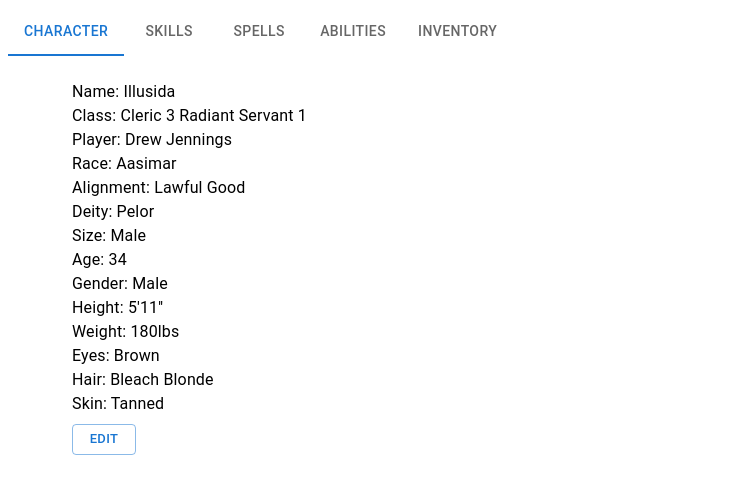
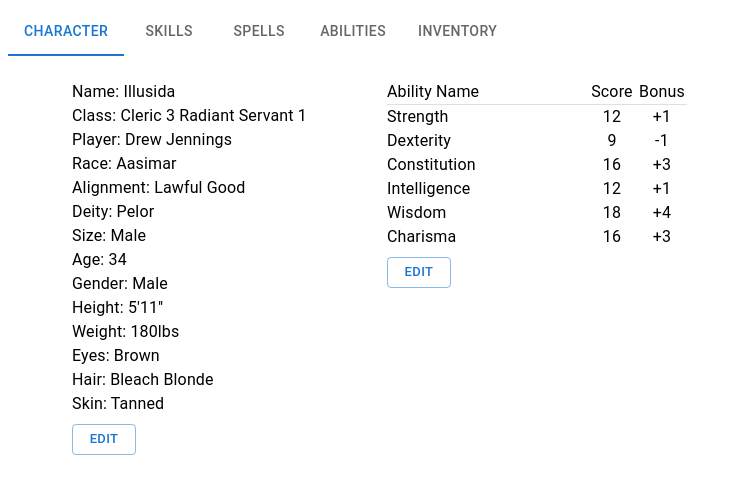
Before and after one commit to a-jennings/traska, a React (Create React App) app: page / in a window 1280 px wide. Shown: the top 494 px of the page, without its empty margins (0-739 px from the left). Built offline with nearby package versions, Linux system fonts and the light colour scheme; data requests are answered from the project's data file.

Commit message:
add char abilities and editable

```diff
--- a/data/db.json
+++ b/data/db.json
@@ -23,6 +23,14 @@
     "eyes": "Brown",
     "hair": "Bleach Blonde",
     "skin": "Tanned"
+  },
+  "abilities": {
+    "strength": 12,
+    "dexterity": 9,
+    "constitution": 16,
+    "intelligence": 12,
+    "wisdom": 18,
+    "charisma": 16
   },
   "skills": [
     {
--- /dev/null
+++ b/src/formatting.ts
@@ -0,0 +1,63 @@
+export const calcAbilityBonus = (score: number): number => {
+  if (score === 0 || score === 1) {
+    return -5;
+  }
+  if (score === 2 || score === 3) {
+    return -4;
+  }
+  if (score === 4 || score === 5) {
+    return -3;
+  }
+  if (score === 6 || score === 7) {
+    return -2;
+  }
+  if (score === 8 || score === 9) {
+    return -1;
+  }
+  if (score === 10 || score === 11) {
+    return 0;
+  }
+  if (score === 12 || score === 13) {
+    return 1;
+  }
+  if (score === 14 || score === 15) {
+    return 2;
+  }
+  if (score === 16 || score === 17) {
+    return 3;
+  }
+  if (score === 18 || score === 19) {
+    return 4;
+  }
+  if (score === 20 || score === 21) {
+    return 5;
+  }
+  if (score === 22 || score === 23) {
+    return 6;
+  }
+  if (score === 24 || score === 25) {
+    return 7;
+  }
+  if (score === 26 || score === 27) {
+    return 8;
+  }
+  if (score === 28 || score === 29) {
+    return 9;
+  }
+  if (score === 30) {
+    return 10;
+  }
+  return 99;
+};
+
+export const styleAbilityBonus = (score: number): string => {
+  if (score < 0) {
+    return String(score);
+  }
+  return `+${score}`;
+};
+
+//
+// 8 9 = -1
+// 10 11 = 0
+// 12 13 = 1
--- a/src/pages/Character/Character.tsx
+++ b/src/pages/Character/Character.tsx
@@ -3,6 +3,7 @@ import axios from "axios";
 import { CharacterData } from "../../types";
 import { Box, Typography, Button, Dialog } from "@mui/material";
 import { EditCharacterDialog } from "./EditCharacterDialog";
+import { CharacterAbilities } from "./CharacterAbilities/CharacterAbilities";
 
 axios.defaults.headers.common["Access-Control-Allow-Origin"] = "*";
 axios.defaults.headers.common["Access-Control-Allow-Methods"] =
@@ -28,7 +29,9 @@ export function Character(): ReactElement {
   }, [dialogOpen]);
 
   return (
-    <Box py={3} px={8}>
+    <>
+      <Box py={3} px={8} display="flex">
+        <Box mr={10}>
           <Box mb={1}>
             <Typography>Name: {data?.name}</Typography>
             <Box display="flex">
@@ -58,6 +61,10 @@ export function Character(): ReactElement {
           <Button variant="outlined" size="small" onClick={handleDialogOpen}>
             Edit
           </Button>
+        </Box>
+
+        <Box>{data && <CharacterAbilities />}</Box>
+      </Box>
 
       <Dialog
         maxWidth="sm"
@@ -69,6 +76,6 @@ export function Character(): ReactElement {
           <EditCharacterDialog onClose={handleDialogClose} data={data} />
         )}
       </Dialog>
-    </Box>
+    </>
   );
 }
--- /dev/null
+++ b/src/pages/Character/CharacterAbilities/CharacterAbilities.tsx
@@ -0,0 +1,142 @@
+import React, { ReactElement, useEffect, useState } from "react";
+import { Box, Typography, Grid, Divider, Button, Dialog } from "@mui/material";
+import { calcAbilityBonus, styleAbilityBonus } from "../../../formatting";
+import axios from "axios";
+import { CharacterAbilitiesList } from "../../../types";
+import { CharacterAbilitiesEditDialog } from "./CharacterAbilitiesEditDialog";
+
+axios.defaults.headers.common["Access-Control-Allow-Origin"] = "*";
+axios.defaults.headers.common["Access-Control-Allow-Methods"] =
+  "GET,PUT,POST,DELETE,PATCH,OPTIONS";
+
+export function CharacterAbilities(): ReactElement {
+  const [data, setData] = useState<CharacterAbilitiesList>();
+  const [dialogOpen, setDialogOpen] = useState(false);
+
+  const handleDialogOpen = () => {
+    setDialogOpen(true);
+  };
+
+  const handleDialogClose = () => {
+    setDialogOpen(false);
+  };
+
+  useEffect(() => {
+    axios
+      .get("http://localhost:3001/abilities")
+      .then((res: { data: CharacterAbilitiesList }) => setData(res.data))
+      .catch((error) => console.log(error));
+  }, [dialogOpen]);
+
+  if (!data) {
+    return <></>;
+  }
+
+  return (
+    <>
+      <Box minWidth="300px" maxWidth="300px">
+        <Grid container>
+          <Grid item xs={8}>
+            <Typography>Ability Name</Typography>
+          </Grid>
+          <Grid item xs={2} textAlign="center">
+            <Typography>Score</Typography>
+          </Grid>
+          <Grid item xs={2} textAlign="center">
+            <Typography>Bonus</Typography>
+          </Grid>
+          <Grid item xs={12}>
+            <Divider />
+          </Grid>
+
+          <Grid item xs={8}>
+            <Typography>Strength</Typography>
+          </Grid>
+          <Grid item xs={2} textAlign="center">
+            <Typography>{data.strength}</Typography>
+          </Grid>
+          <Grid item xs={2} textAlign="center">
+            <Typography>
+              {styleAbilityBonus(calcAbilityBonus(data.strength))}
+            </Typography>
+          </Grid>
+
+          <Grid item xs={8}>
+            <Typography>Dexterity</Typography>
+          </Grid>
+          <Grid item xs={2} textAlign="center">
+            <Typography>{data.dexterity}</Typography>
+          </Grid>
+          <Grid item xs={2} textAlign="center">
+            <Typography>
+              {styleAbilityBonus(calcAbilityBonus(data.dexterity))}
+            </Typography>
+          </Grid>
+
+          <Grid item xs={8}>
+            <Typography>Constitution</Typography>
+          </Grid>
+          <Grid item xs={2} textAlign="center">
+            <Typography>{data.constitution}</Typography>
+          </Grid>
+          <Grid item xs={2} textAlign="center">
+            <Typography>
+              {styleAbilityBonus(calcAbilityBonus(data.constitution))}
+            </Typography>
+          </Grid>
+
+          <Grid item xs={8}>
+            <Typography>Intelligence</Typography>
+          </Grid>
+          <Grid item xs={2} textAlign="center">
+            <Typography>{data.intelligence}</Typography>
+          </Grid>
+          <Grid item xs={2} textAlign="center">
+            <Typography>
+              {styleAbilityBonus(calcAbilityBonus(data.intelligence))}
+            </Typography>
+          </Grid>
+
+          <Grid item xs={8}>
+            <Typography>Wisdom</Typography>
+          </Grid>
+          <Grid item xs={2} textAlign="center">
+            <Typography>{data.wisdom}</Typography>
+          </Grid>
+          <Grid item xs={2} textAlign="center">
+            <Typography>
+              {styleAbilityBonus(calcAbilityBonus(data.wisdom))}
+            </Typography>
+          </Grid>
+
+          <Grid item xs={8}>
+            <Typography>Charisma</Typography>
+          </Grid>
+          <Grid item xs={2} textAlign="center">
+            <Typography>{data.charisma}</Typography>
+          </Grid>
+          <Grid item xs={2} textAlign="center">
+            <Typography>
+              {styleAbilityBonus(calcAbilityBonus(data.charisma))}
+            </Typography>
+          </Grid>
+        </Grid>
+      </Box>
+
+      <Box mt={1}>
+        <Button variant="outlined" onClick={handleDialogOpen} size="small">
+          Edit
+        </Button>
+      </Box>
+
+      <Dialog
+        fullWidth
+        maxWidth="sm"
+        open={dialogOpen}
+        onClose={handleDialogClose}
+      >
+        <CharacterAbilitiesEditDialog data={data} onClose={handleDialogClose} />
+      </Dialog>
+    </>
+  );
+}
--- /dev/null
+++ b/src/pages/Character/CharacterAbilities/CharacterAbilitiesEditDialog.tsx
@@ -0,0 +1,123 @@
+import React, { ReactElement } from "react";
+import {
+  DialogActions,
+  DialogContent,
+  DialogTitle,
+  Grid,
+  TextField,
+  Box,
+  Button,
+} from "@mui/material";
+import { CharacterAbilitiesList } from "../../../types";
+import { Formik, Form } from "formik";
+
+type CharacterAbilitiesEditDialogProps = {
+  data: CharacterAbilitiesList;
+  onClose: () => void;
+};
+
+export function CharacterAbilitiesEditDialog(
+  props: CharacterAbilitiesEditDialogProps
+): ReactElement {
+  const { data, onClose } = props;
+  return (
+    <>
+      <DialogTitle>Edit Abilities</DialogTitle>
+      <DialogContent>
+        <Formik initialValues={data} onSubmit={() => {}}>
+          {({ values, handleChange, handleSubmit }) => (
+            <Form>
+              <Grid container spacing={1} my={1}>
+                <Grid item xs={6}>
+                  <TextField
+                    fullWidth
+                    size="small"
+                    id="strength"
+                    name="strength"
+                    label="Strength"
+                    value={values.strength}
+                    onChange={handleChange}
+                    type="number"
+                  />
+                </Grid>
+                <Grid item xs={6}>
+                  <TextField
+                    fullWidth
+                    size="small"
+                    id="dexterity"
+                    name="dexterity"
+                    label="Dexterity"
+                    value={values.dexterity}
+                    onChange={handleChange}
+                    type="number"
+                  />
+                </Grid>
+                <Grid item xs={6}>
+                  <TextField
+                    fullWidth
+                    size="small"
+                    id="constitution"
+                    name="constitution"
+                    label="Constitution"
+                    value={values.constitution}
+                    onChange={handleChange}
+                    type="number"
+                  />
+                </Grid>
+                <Grid item xs={6}>
+                  <TextField
+                    fullWidth
+                    size="small"
+                    id="intelligence"
+                    name="intelligence"
+                    label="Intelligence"
+                    value={values.intelligence}
+                    onChange={handleChange}
+                    type="number"
+                  />
+                </Grid>
+                <Grid item xs={6}>
+                  <TextField
+                    fullWidth
+                    size="small"
+                    id="wisdom"
+                    name="wisdom"
+                    label="Wisdom"
+                    value={values.wisdom}
+                    onChange={handleChange}
+                    type="number"
+                  />
+                </Grid>
+                <Grid item xs={6}>
+                  <TextField
+                    fullWidth
+                    size="small"
+                    id="charisma"
+                    name="charisma"
+                    label="Charisma"
+                    value={values.charisma}
+                    onChange={handleChange}
+                    type="number"
+                  />
+                </Grid>
+              </Grid>
+
+              <DialogActions>
+                <Button variant="outlined" onClick={onClose}>
+                  Cancel
+                </Button>
+                <Button
+                  variant="contained"
+                  color="primary"
+                  onClick={() => handleSubmit()}
+                >
+                  Save
+                </Button>
+              </DialogActions>
+            </Form>
+          )}
+        </Formik>
+      </DialogContent>
+    </>
+  );
+}
```
Also changed, not shown: src/types.ts (+21 -12 lines). Lines whose indentation alone changed are shown as unchanged.
